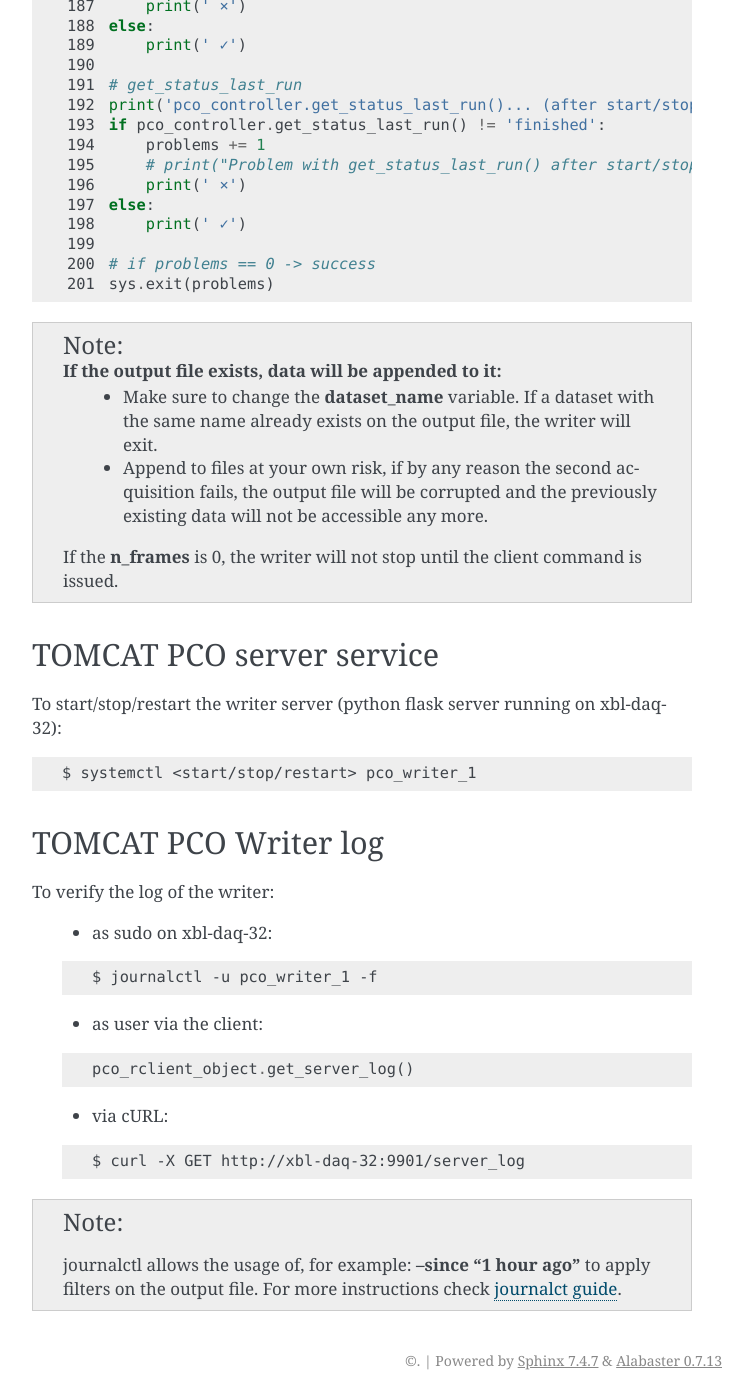
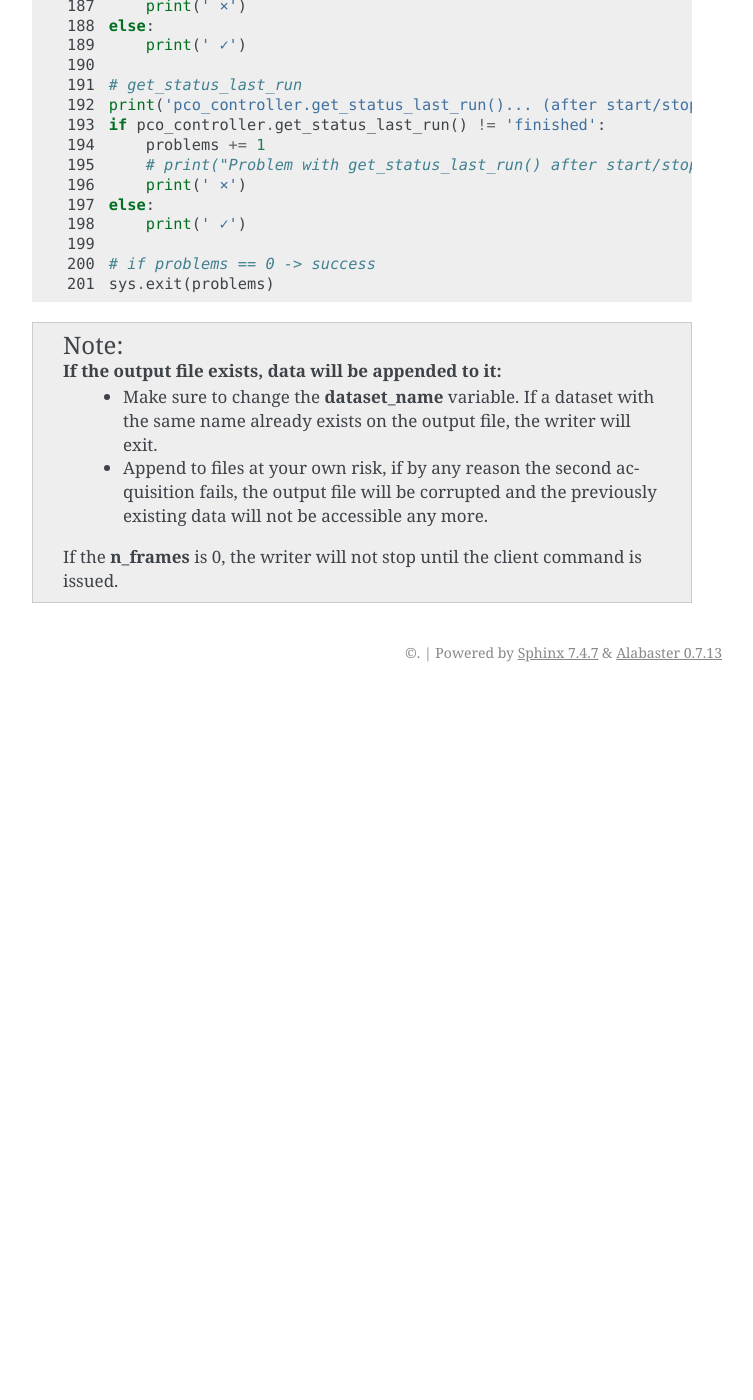
Before and after one commit to paulscherrerinstitute/lib_cpp_h5_writer, a Sphinx documentation site: the page built from docs/usage.rst, in a window 1280 px wide and 1400 px high, scrolled down 3885 px. Shown: the whole window, without its empty margins (388-1141 px from the left). Built offline with Sphinx 7.4.7, drawn with Linux system fonts in a browser that asks for light colours; after the commit the page ends 4577 px from its top, so only the background shows below that; some of the changed text lies outside the part shown.

Commit message:
yet more docs...

```diff
--- a/docs/usage.rst
+++ b/docs/usage.rst
@@ -215,46 +215,3 @@ TOMCAT PCO Writer client usage
         * Make sure to change the **dataset_name** variable. If a dataset with the same name already exists on the output file, the writer will exit.
         * Append to files at your own risk, if by any reason the second acquisition fails, the output file will be corrupted and the previously existing data will not be accessible any more.
     If the **n_frames** is 0, the writer will not stop until the client command is issued.
-
-TOMCAT PCO server service
--------------------------
-
-To start/stop/restart the writer server (python flask server running on xbl-daq-32):
-
-.. code-block:: bash
-
-    $ systemctl <start/stop/restart> pco_writer_1
-
-
-TOMCAT PCO Writer log
----------------------
-
-To verify the log of the writer:
-
-
-    - as sudo on xbl-daq-32:
-
-    .. code-block:: bash
-
-        $ journalctl -u pco_writer_1 -f
-
-    - as user via the client:
-
-    .. code-block:: python
-
-        pco_rclient_object.get_server_log()
-
-    - via cURL:
-
-    .. code-block:: bash
-
-        $ curl -X GET http://xbl-daq-32:9901/server_log
-
-
-
-
-
-.. note::
-   journalctl allows  the usage of, for example: **--since "1 hour ago"** to apply filters on the output file. For more instructions check `journalct guide`_.
-
-.. _journalct guide:  https://www.loggly.com/ultimate-guide/using-journalctl/
```
Also changed, not shown: docs/development.rst (+5 -2 lines), docs/getting-started.rst (+13 -14 lines), docs/installation.rst (+14 -0 lines).
